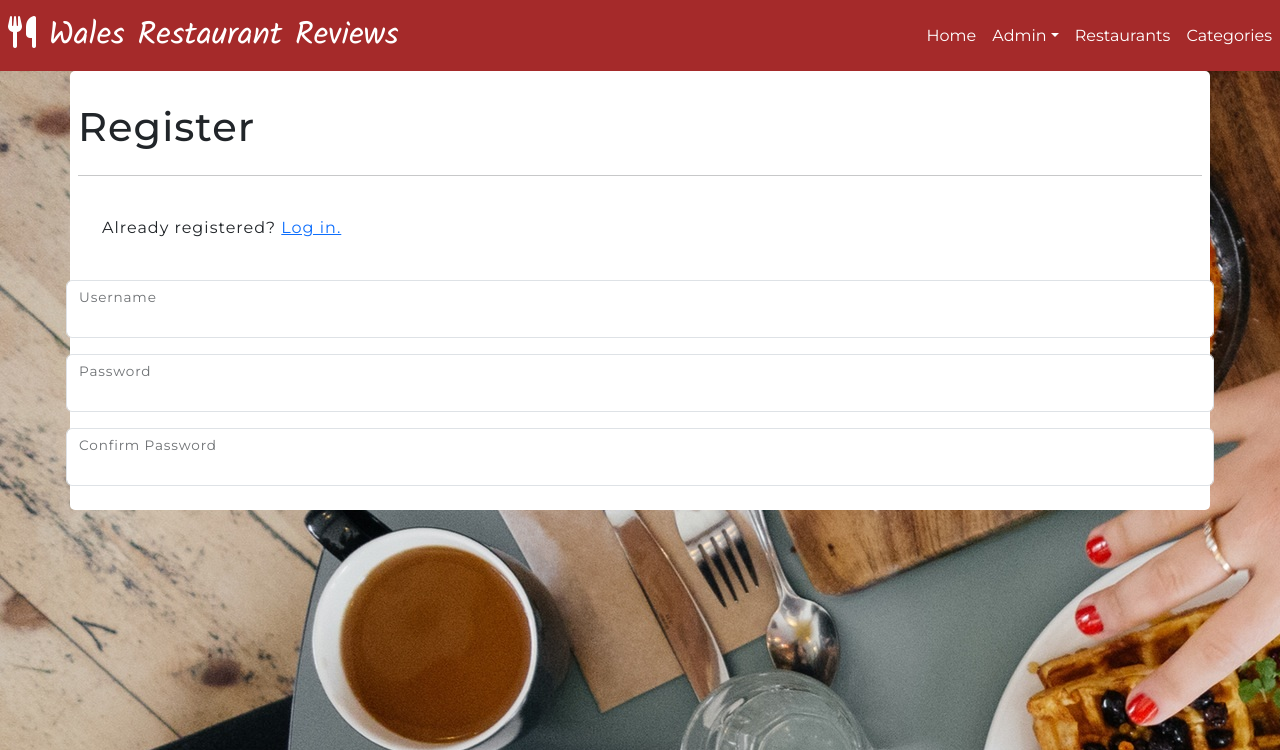
After one commit to cshimvin/restaurant-reviews, a Flask app: page /register in a window 1280 px wide. The commit adds this page. Shown: the top 750 px of the page. Run offline with Flask 3, Linux system fonts and the light colour scheme; some libraries are stand-ins or nearby versions; some web fonts are replaced.

Commit message:
Add register form

```diff
--- a/app.py
+++ b/app.py
@@ -156,6 +156,11 @@ def get_users():
     return render_template("users.html")
 
 
+@app.route("/register")
+def register():
+    return render_template("register.html")
+
+
 # set debug to false when operational
 if __name__ == "__main__":
     app.run(host=os.environ.get("IP"),
--- a/templates/base.html
+++ b/templates/base.html
@@ -44,7 +44,6 @@
         <!-- End Main Menu -->
 
     </header>
-    <div class="container mt-2 page-content">
         {% if message %}
             <div class="row mt-2">
                 <div class="section mt-2">
--- a/templates/index.html
+++ b/templates/index.html
@@ -5,7 +5,6 @@
     <!-- Heading title and image -->
 
     <div class="heading container-fluid d-flex p-2 bd-highlight align-items-center justify-content-center mt-4">
-        <div class="row>
             <div class="col-12">
                 <h1 class="text-center">Wales Restaurant Reviews</h1>
                 <h2 class="text-center">The Ultimate Restaurant Review Site</h2>
--- /dev/null
+++ b/templates/register.html
@@ -0,0 +1,31 @@
+{% extends "base.html" %}
+
+{% block content %}
+
+    <div class="container bd-highlight p-2 page-content">
+        <div class="row mt-4">
+            <h1>Register</h1>
+        </div>
+        <hr class="w-100">
+        <div class="row p-4">
+           <p>Already registered? <a href="#">Log in.</a></p>
+        </div>
+        <form action="" method="POST">
+            <div class="row form-floating mb-3">
+                <input type="text" class="form-control" id="username" name="username" minlength="3" maxlength="10" required>
+                <label for="username">Username</label>
+                </div>
+                <div class="row form-floating mb-3">
+                <input type="password" class="form-control" id="password1" name="password1" minlength="3" maxlength="10" required>
+                <label for="password1">Password</label>
+                </div>
+                <div class="row form-floating mb-3">
+                <input type="password" class="form-control" id="password2" name="password2" minlength="3" maxlength="10" required>
+                <label for="password2">Confirm Password</label>
+            </div>
+        </form>
+    </div>
+</div>
+
+
+{% endblock %}
```
Also changed, not shown: templates/add_category.html (+6 -5 lines).
